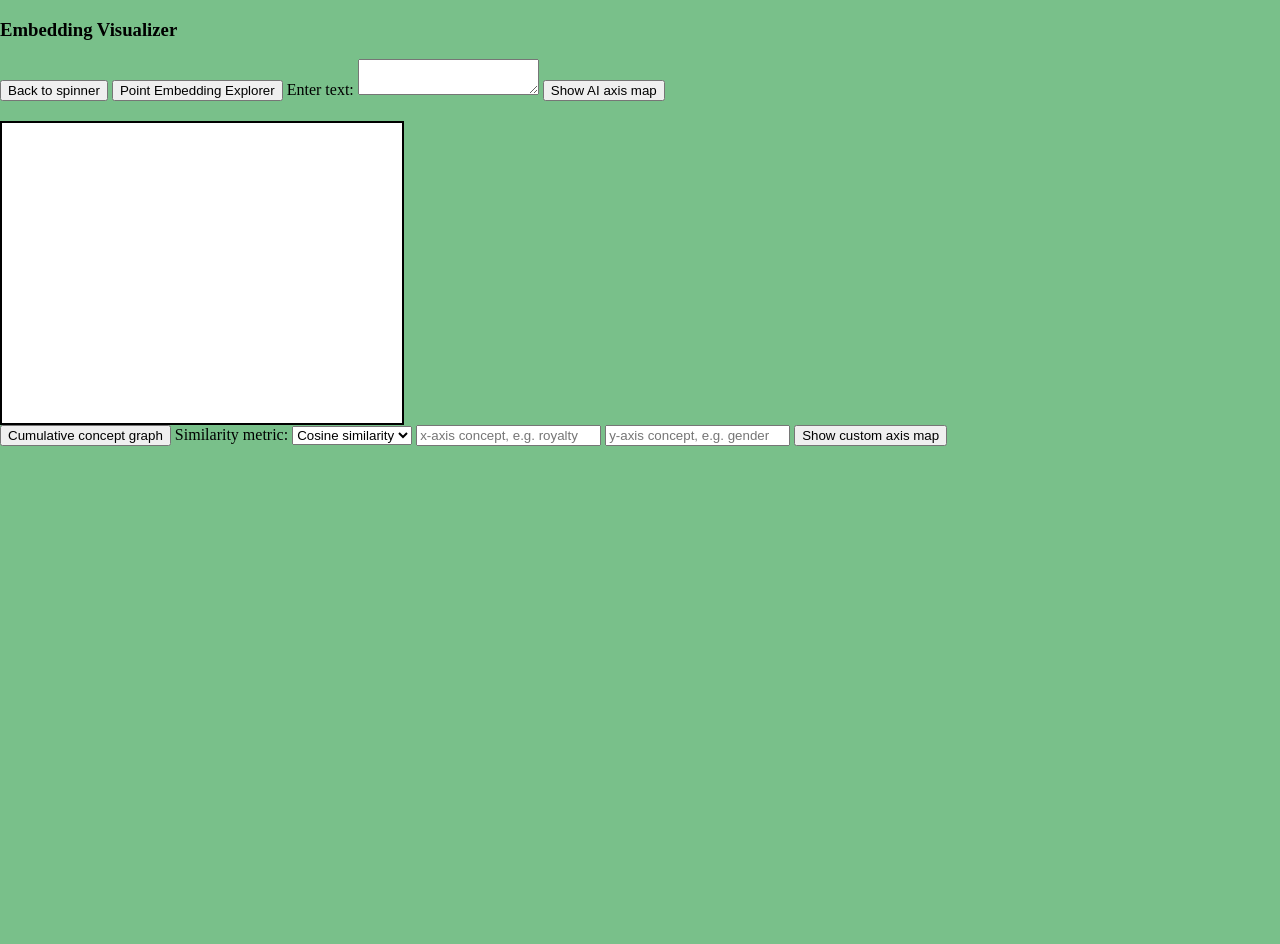
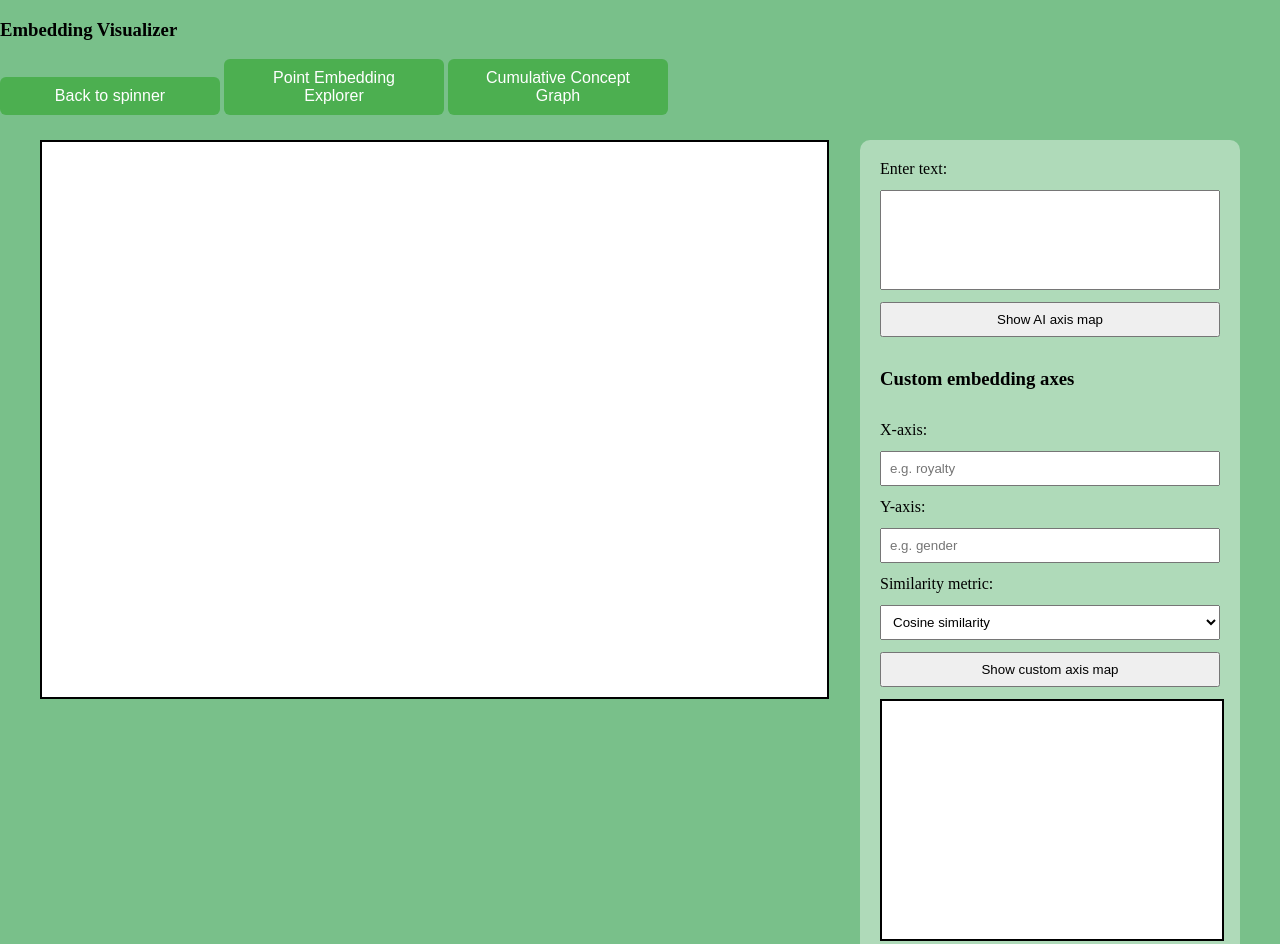
Before and after one commit to cnochebuena-p/ai-word-decision-spinner, a website: page public/embeddings.html in a window 1280 px wide. Shown: the top 944 px of the page. Before the commit the page ends 819 px from the top, so only its background shows below. Drawn offline with Linux system fonts and the light colour scheme.

Commit message:
UI changes to embeddings.html

```diff
--- a/public/embeddings.html
+++ b/public/embeddings.html
@@ -4,40 +4,71 @@
     <meta name="viewport" content="width=device-width, initial-scale=1.0">
     <link rel="stylesheet" href="style.css">
 </head>
-<body class = "embeddings-page">
+
+<body class="embeddings-page">
+
     <h3>Embedding Visualizer</h3>
 
-    <a href="index.html">
-        <button type="button">Back to spinner</button>
+    <a href="index.html" class="nav-button">
+        Back to spinner
     </a>
 
-    <a href="pointembeddings.html">
-        <button type="button">
+    <a href="pointembeddings.html" class="nav-button">
         Point Embedding Explorer
-        </button>
     </a>
 
-    <label for="embeddingText">Enter text:</label>
+    <a href="cumulative.html" class="nav-button">
+        Cumulative Concept Graph
+    </a>
+
+    <div class="embeddings-layout">
+
+        <div class="embeddings-graph-area">
+            <canvas
+                id="axisCanvas"
+                width="850"
+                height="600"
+            ></canvas>
+        </div>
+
+        <div class="embeddings-controls">
+
+            <label for="embeddingText">
+                Enter text:
+            </label>
+
             <textarea id="embeddingText"></textarea>
 
             <button type="button" id="axisMapButton">
                 Show AI axis map
             </button>
 
-    <canvas id="axisCanvas" width="400" height="300"></canvas>
+            <h3>Custom embedding axes</h3>
 
-    <a href="cumulative.html">
-        <button type="button">
-            Cumulative concept graph
-        </button>
-    </a>
+            <label for="xAxisInput">
+                X-axis:
+            </label>
+
+            <input
+                id="xAxisInput"
+                placeholder="e.g. royalty"
+            >
+
+            <label for="yAxisInput">
+                Y-axis:
+            </label>
+
+            <input
+                id="yAxisInput"
+                placeholder="e.g. gender"
+            >
 
             <label for="similarityMetric">
                 Similarity metric:
             </label>
 
             <select id="similarityMetric">
-        <option value="cosine" selected>
+                <option value="cosine">
                     Cosine similarity
                 </option>
 
@@ -46,14 +77,19 @@
                 </option>
             </select>
 
-    <input id="xAxisInput" placeholder="x-axis concept, e.g. royalty">
-    <input id="yAxisInput" placeholder="y-axis concept, e.g. gender">
-
             <button type="button" id="customAxisButton">
                 Show custom axis map
             </button>
 
-    <canvas id="customAxisCanvas" width="500" height="350"></canvas>
+            <canvas
+                id="customAxisCanvas"
+                width="500"
+                height="350"
+            ></canvas>
+
+        </div>
+
+    </div>
 
     <script src="embeddings.js"></script>
 </body>
--- a/public/style.css
+++ b/public/style.css
@@ -190,13 +190,6 @@ label[for="usertext"] {
     background-color: white;
 }
 
-#axisCanvas {
-    display: block;
-    margin-top: 20px;
-    border: 2px solid black;
-    background-color: white;
-}
-
 .nav-button {
     display: inline-block;
     width: 220px;
@@ -359,21 +352,80 @@ a {
     overflow-wrap: anywhere;
 }
 
-@media (max-width: 950px) {
-    .point-explorer-layout {
-        grid-template-columns: 1fr;
-    }
-
-    .point-input-panel {
-        max-width: 700px;
-    }
-
-    #pointCanvas {
-        max-width: 100%;
-    }
-}
-
 #pointCanvas {
     touch-action: none;
     user-select: none;
 }
+
+.embeddings-layout {
+    display: grid;
+    grid-template-columns: minmax(600px, 1fr) 380px;
+    gap: 35px;
+
+    align-items: start;
+
+    padding: 25px 40px;
+}
+
+.embeddings-graph-area {
+    width: 100%;
+}
+
+#axisCanvas {
+    display: block;
+
+    width: 100%;
+    max-width: 900px;
+    height: auto;
+
+    margin: 0;
+
+    border: 2px solid black;
+    background-color: white;
+}
+
+.embeddings-controls {
+    display: flex;
+    flex-direction: column;
+    gap: 12px;
+
+    padding: 20px;
+
+    background: rgba(255, 255, 255, 0.4);
+    border-radius: 10px;
+}
+
+.embeddings-controls textarea {
+    width: 100%;
+    height: 100px;
+    resize: none;
+    box-sizing: border-box;
+}
+
+.embeddings-controls input,
+.embeddings-controls select,
+.embeddings-controls button {
+    width: 100%;
+    padding: 8px;
+    box-sizing: border-box;
+}
+
+#customAxisCanvas {
+    display: block;
+
+    width: 100%;
+    height: auto;
+
+    border: 2px solid black;
+    background-color: white;
+}
+
+@media (max-width: 1000px) {
+    .embeddings-layout {
+        grid-template-columns: 1fr;
+    }
+
+    .embeddings-controls {
+        max-width: 600px;
+    }
+}
```
Also changed, not shown: server.js (+21 -13 lines). Lines whose indentation alone changed are shown as unchanged.
